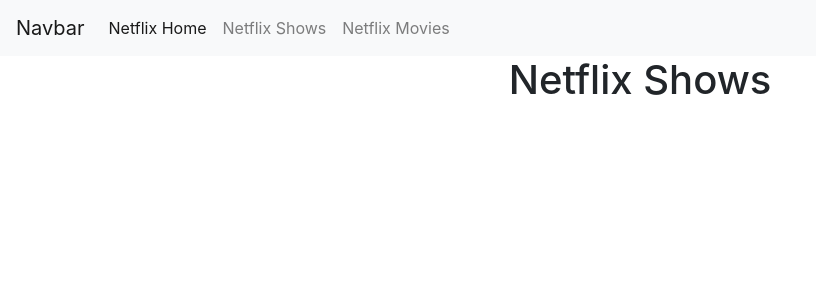
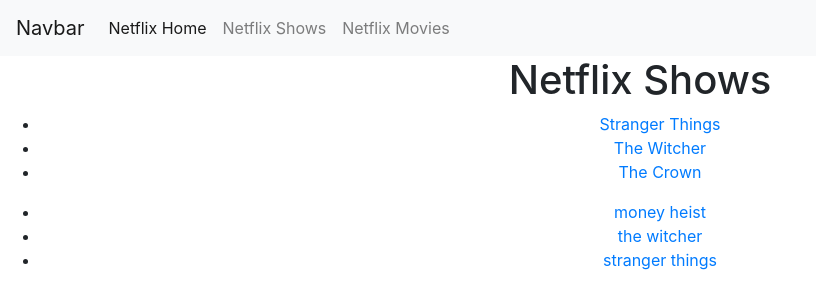
Before and after one commit to samirvithlani/club6-react, a React (Create React App) app: page /netflix/shows in a window 1280 px wide. Shown: the top 308 px of the page, without its empty margins (0-816 px from the left). Built offline with nearby package versions, Linux system fonts and the light colour scheme.

Commit message:
dynami routing

```diff
--- a/src/App.js
+++ b/src/App.js
@@ -12,6 +12,7 @@ import { NetflixShows } from "./netflix/NetflixShows";
 import { Navbar } from "./Navbar";
 import { NetflixMovies } from "./netflix/NetflixMovies";
 import { Error404 } from "./Error404";
+import { PlayShow } from "./netflix/PlayShow";
 
 function App() {
 
@@ -24,6 +25,7 @@ function App() {
         <Route path="/netflix/home" element={<NetflixHome/>}></Route>
         <Route path = "/netflix/shows" element = {<NetflixShows/>}></Route>
         <Route path ="/netflix/movies" element = {<NetflixMovies/>}></Route>
+        <Route path = "/netflix/playshow/:id" element = {<PlayShow/>}></Route>
         {/* <Route path ="/*" element = {<h1>404</h1>}></Route> */}
         <Route path="/*" element ={<Error404/>}></Route>
       </Routes>
--- a/src/netflix/NetflixShows.jsx
+++ b/src/netflix/NetflixShows.jsx
@@ -1,9 +1,52 @@
 import React from 'react'
+import { Link } from 'react-router-dom'
 
 export const NetflixShows = () => {
+
+  var shows = [
+    {
+      id:4,
+      name:"money heist"
+    },
+    {
+      id:5,
+      name:"the witcher"
+    },
+    {
+      id:6,
+      name:"stranger things"
+    }
+  ]
   return (
     <div>
         <h1>Netflix Shows</h1>
+        <ul>
+          <li>
+            <Link to="/netflix/playshow/1">
+              Stranger Things
+            </Link>
+          </li>
+          <li>
+            <Link to="/netflix/playshow/2">
+              The Witcher
+            </Link>
+          </li>
+          <li>
+            <Link to="/netflix/playshow/3">
+              The Crown
+            </Link>
+          </li>
+        </ul>
+
+        <ul>
+          {
+            shows.map((show)=>{
+              return(
+              <li>    <Link to ={`/netflix/playshow/${show.id}`}>{show.name}</Link></li>
+              )
+            })
+          }
+        </ul>
     </div>
   )
 }
--- /dev/null
+++ b/src/netflix/PlayShow.jsx
@@ -0,0 +1,11 @@
+import React from 'react'
+import { useParams } from 'react-router-dom'
+
+export const PlayShow = () => {
+    const {id} = useParams();
+  return (
+    <div>
+        <h1>Playing... {id}</h1>
+    </div>
+  )
+}
```
